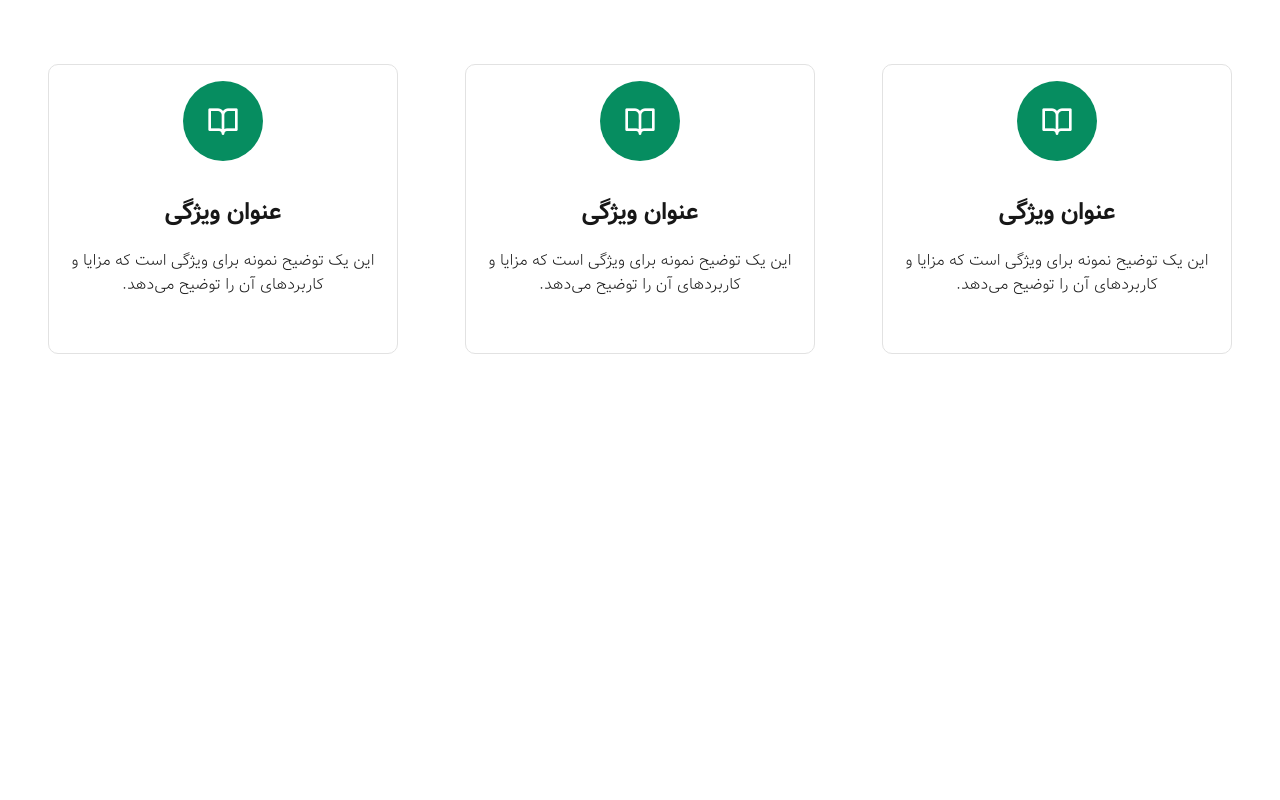
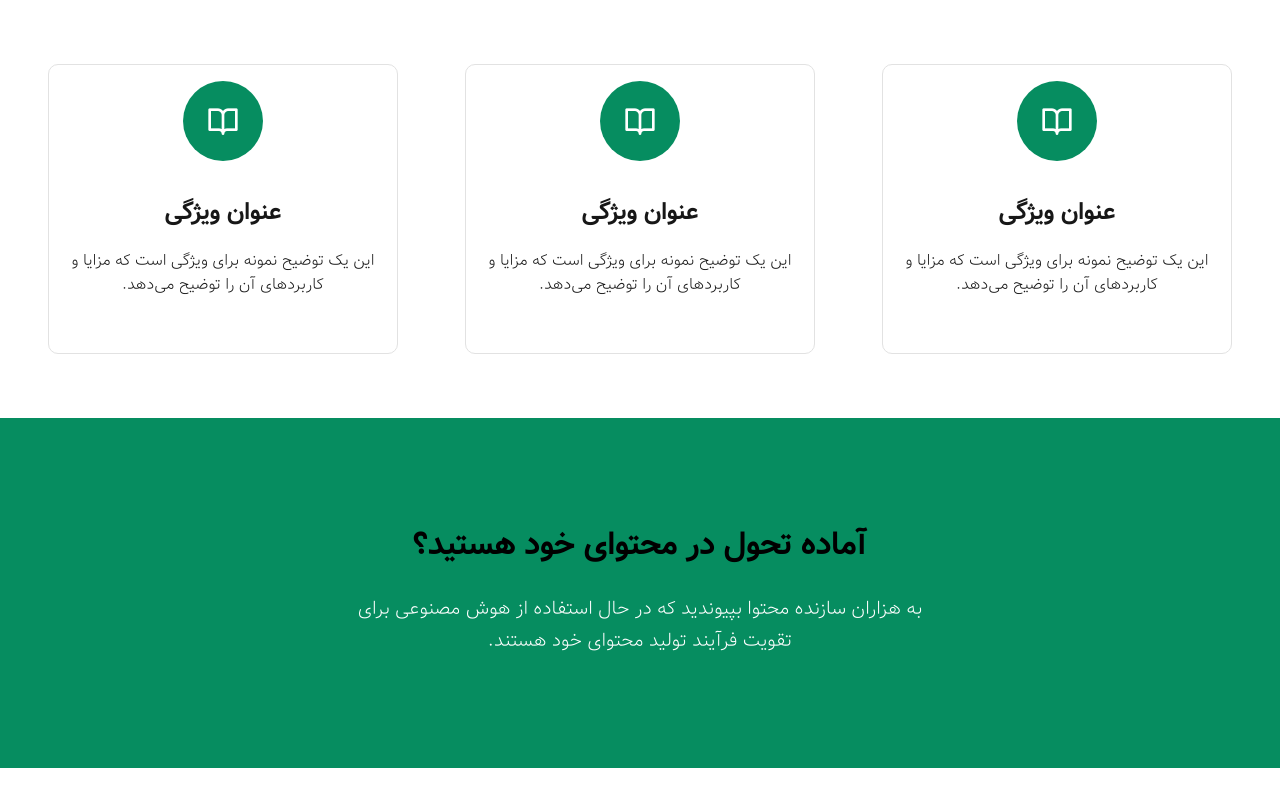
Before and after one commit to saeedrb/aicaption, a Next.js app: page / in a window 1280 px wide. Shown: the part 700-1500 px from the top of the page. Before the commit the page ends 1118 px from the top, so only its background shows below. Built offline with nearby package versions, Linux system fonts and the light colour scheme.

Commit message:
description added to home page

```diff
--- a/components/Pages/Home/Home.tsx
+++ b/components/Pages/Home/Home.tsx
@@ -1,6 +1,7 @@
 import HomePageBanner from '@/components/Sections/HomePageBanner/HomePageBanner';
 import Navbar from '@/components/Sections/Navbar/Navbar';
 import Features from '@/components/Sections/Features/Features';
+import Description from '@/components/Sections/Description/Description';
 
 const Home: React.FC = () => {
   return (
@@ -8,6 +9,7 @@ const Home: React.FC = () => {
         <Navbar />
         <HomePageBanner />
         <Features />
+        <Description />
     </div>
   )
 }
--- /dev/null
+++ b/components/Sections/Description/Description.module.css
@@ -0,0 +1,26 @@
+.container {
+    display: flex;
+    width: 100%;
+    flex-direction: column;
+    align-items: center;
+    justify-content: center;
+    color: var(--white);
+    background-color: var(--bg-color-1);
+    margin-bottom: 2rem;
+    padding: 3rem 4rem;
+    row-gap: 2rem;
+    min-height: 350px;
+}
+.title {
+    font-size: 2rem;
+    font-weight: 900;
+    color: var(--black);
+
+}
+.description {
+    font-size: 1.2rem;
+    font-weight: 500;
+    text-align: center;
+    max-width: 600px;
+    line-height: 2rem;
+}
--- /dev/null
+++ b/components/Sections/Description/Description.tsx
@@ -0,0 +1,12 @@
+import styles from './Description.module.css'
+
+const Description = () => {
+  return (
+    <div className={styles.container}>
+        <h2 className={styles.title}>آماده تحول در محتوای خود هستید؟</h2>
+        <p className={styles.description}>به هزاران سازنده محتوا بپیوندید که در حال استفاده از هوش مصنوعی برای تقویت فرآیند تولید محتوای خود هستند.</p>
+    </div>
+  )
+}
+
+export default Description
```
